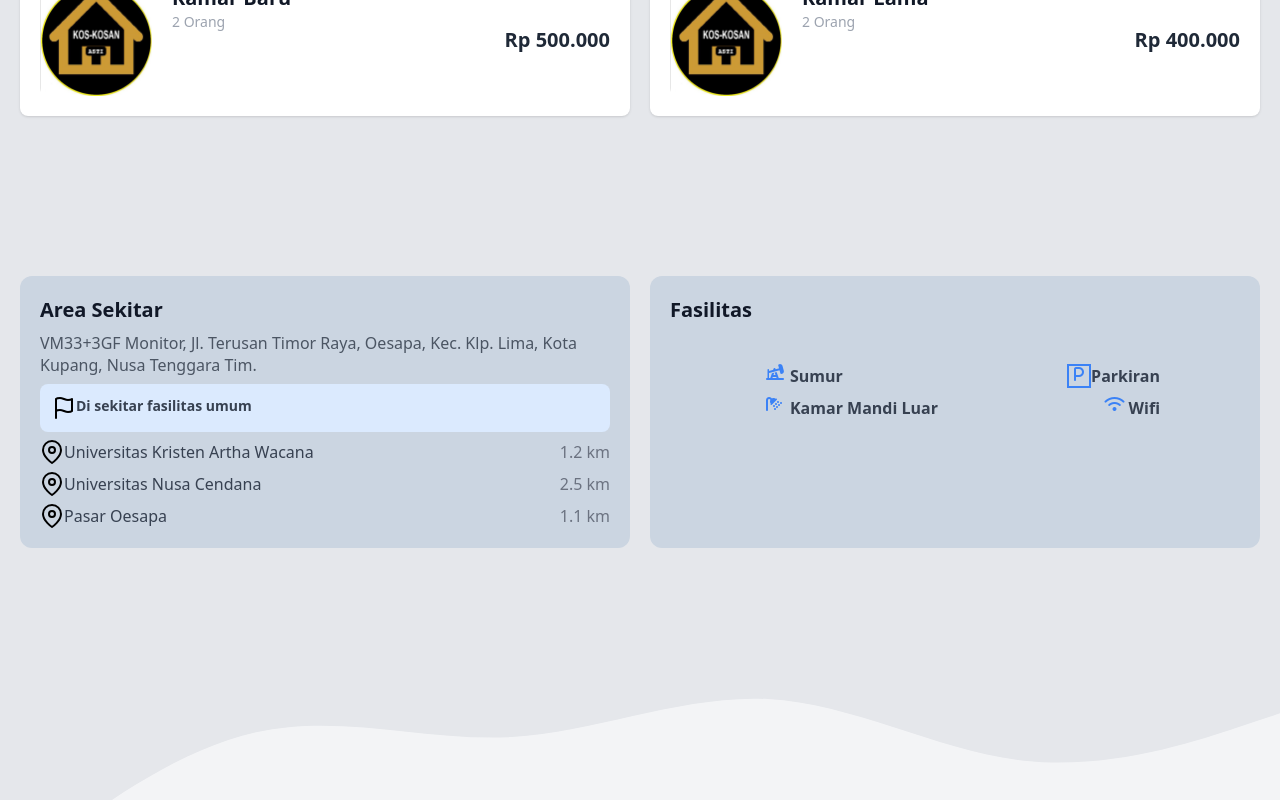
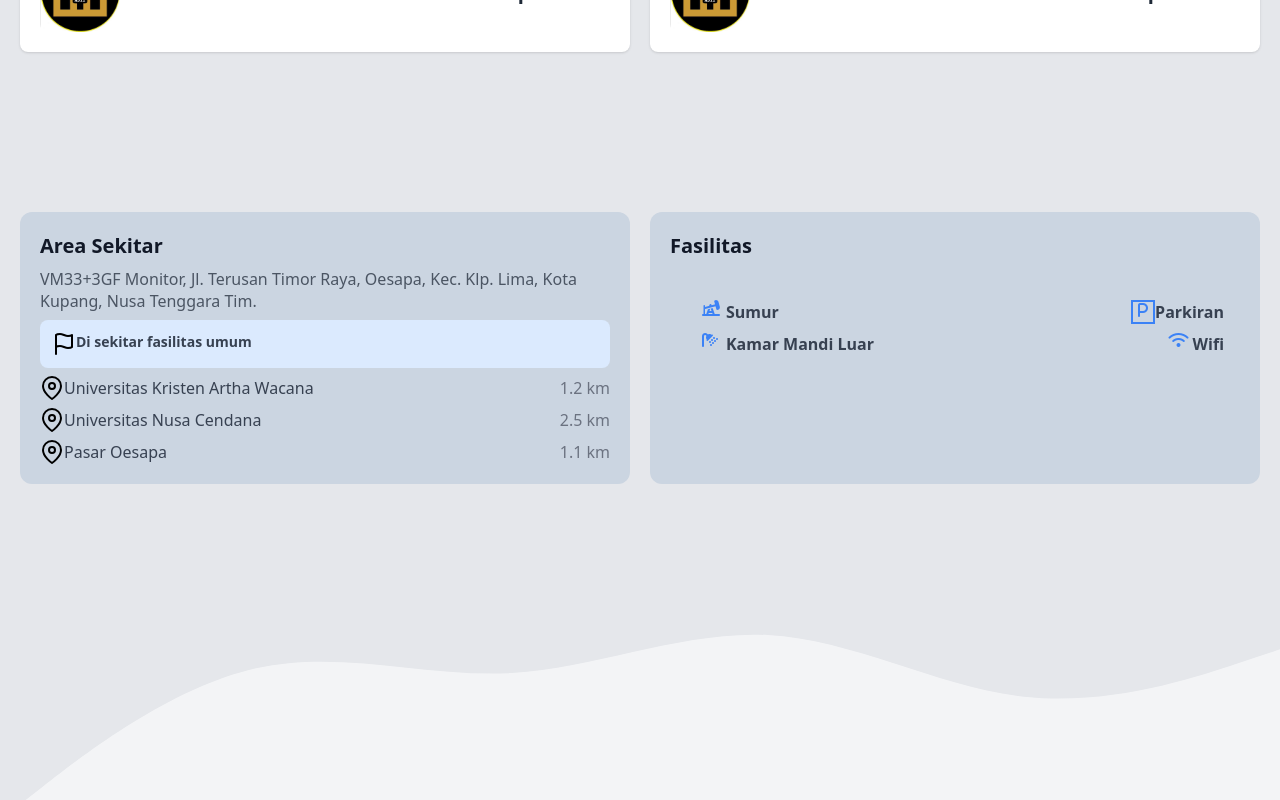
Before and after one commit to WildisNabut/koskita, a website: page index.html in a window 1280 px wide. Shown: the part 1452-2252 px from the top of the page. Drawn offline with nearby package versions, Linux system fonts and the light colour scheme.

Commit message:
perbaiki padding

```diff
--- a/index.html
+++ b/index.html
@@ -110,7 +110,7 @@
           <!-- Kamar Standard Twin -->
           <div class="flex justify-between items-center p-5 bg-white dark:bg-slate-800 shadow rounded-lg dark:text-white">
             <div class="flex space-x-5">
-              <img src="img/icon.png" alt="Suite Superior" class="rounded-lg size-28" />
+              <img src="img/icon.png" alt="Suite Superior" class="rounded-lg size-20" />
               <div>
                 <h4 class="text-xl font-bold">Kamar Baru</h4>
                 <p class="text-gray-400 text-sm">1 Orang</p>
@@ -122,7 +122,7 @@
           </div>
           <div class="flex justify-between items-center p-5 bg-white dark:bg-slate-800 shadow rounded-lg dark:text-white">
             <div class="flex space-x-5">
-              <img src="img/icon.png" alt="Suite Superior" class="rounded-lg size-28" />
+              <img src="img/icon.png" alt="Suite Superior" class="rounded-lg size-20" />
               <div>
                 <h4 class="text-xl font-bold">Kamar Lama</h4>
                 <p class="text-gray-400 text-sm">1 Orang</p>
@@ -134,7 +134,7 @@
           </div>
           <div class="flex justify-between items-center p-5 bg-white dark:bg-slate-800 shadow rounded-lg dark:text-white">
             <div class="flex space-x-5">
-              <img src="img/icon.png" alt="Suite Superior" class="rounded-lg size-28" />
+              <img src="img/icon.png" alt="Suite Superior" class="rounded-lg size-20" />
               <div>
                 <h4 class="text-xl font-bold">Kamar Baru</h4>
                 <p class="text-gray-400 text-sm">2 Orang</p>
@@ -146,7 +146,7 @@
           </div>
           <div class="flex justify-between items-center p-5 bg-white dark:bg-slate-800 shadow rounded-lg dark:text-white">
             <div class="flex space-x-5">
-              <img src="img/icon.png" alt="Suite Superior" class="rounded-lg size-28" />
+              <img src="img/icon.png" alt="Suite Superior" class="rounded-lg size-20" />
               <div>
                 <h4 class="text-xl font-bold">Kamar Lama</h4>
                 <p class="text-gray-400 text-sm">2 Orang</p>
@@ -184,11 +184,11 @@
           </ul>
           <ul class="space-y-2 bg-slate-300 p-5 rounded-xl font-semibold space-x-4">
             <h3 class="text-xl font-bold mb-10">Fasilitas</h3>
-            <li class="flex justify-between items-center text-gray-700 px-20">
+            <li class="flex justify-between items-center text-gray-700 px-4">
               <span class="flex"><i class="fa-solid fa-oil-well w-6 h-6 text-blue-500"></i> Sumur</span>
               <span class="flex"><i class="fa-solid fa-p w-6 h-6 text-blue-500 border-2 border-blue-500 text-center mx-auto"></i> Parkiran</span>
             </li>
-            <li class="flex justify-between items-center text-gray-700 px-20">
+            <li class="flex justify-between items-center text-gray-700 px-4">
               <span class="flex"><i class="fa-solid fa-shower w-6 h-6 text-blue-500"></i> Kamar Mandi Luar</span>
               <span class="flex"><i class="fa-solid fa-wifi w-6 h-6 text-blue-500"></i> Wifi</span>
             </li>
```
